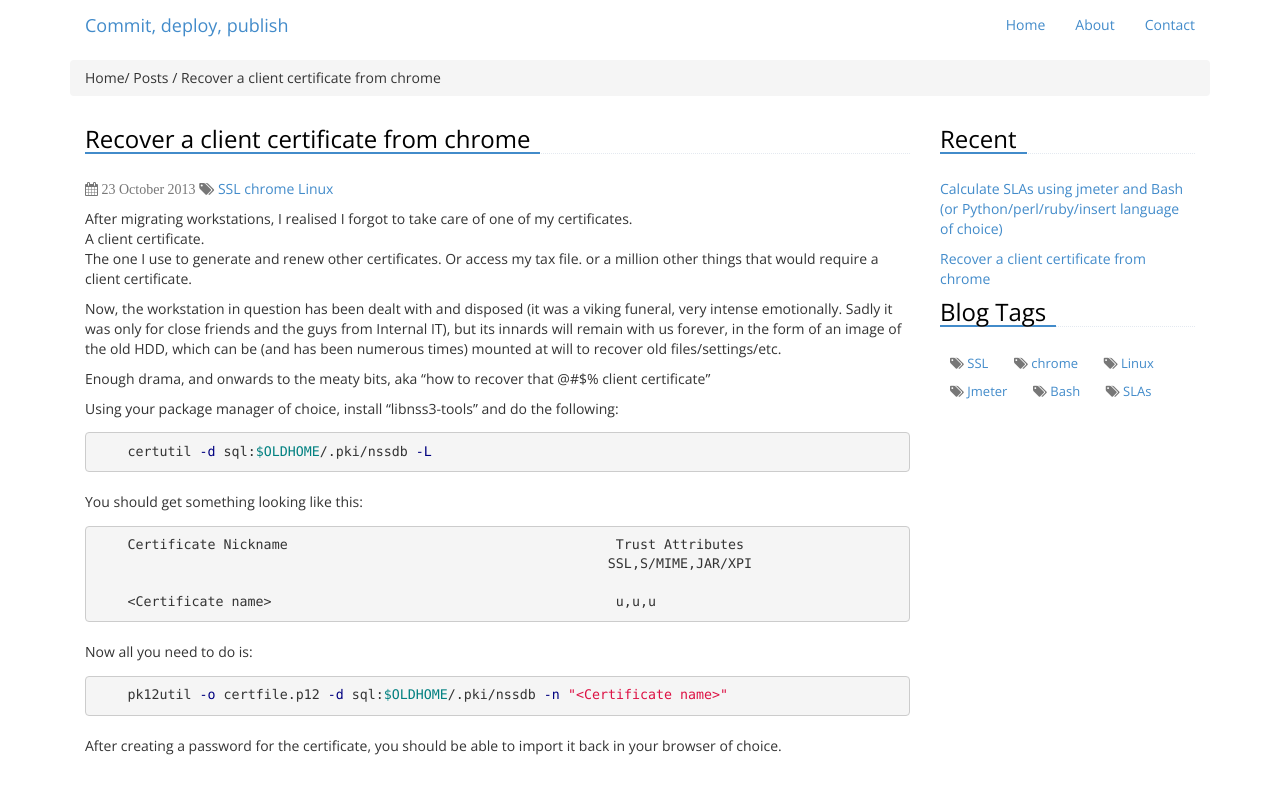
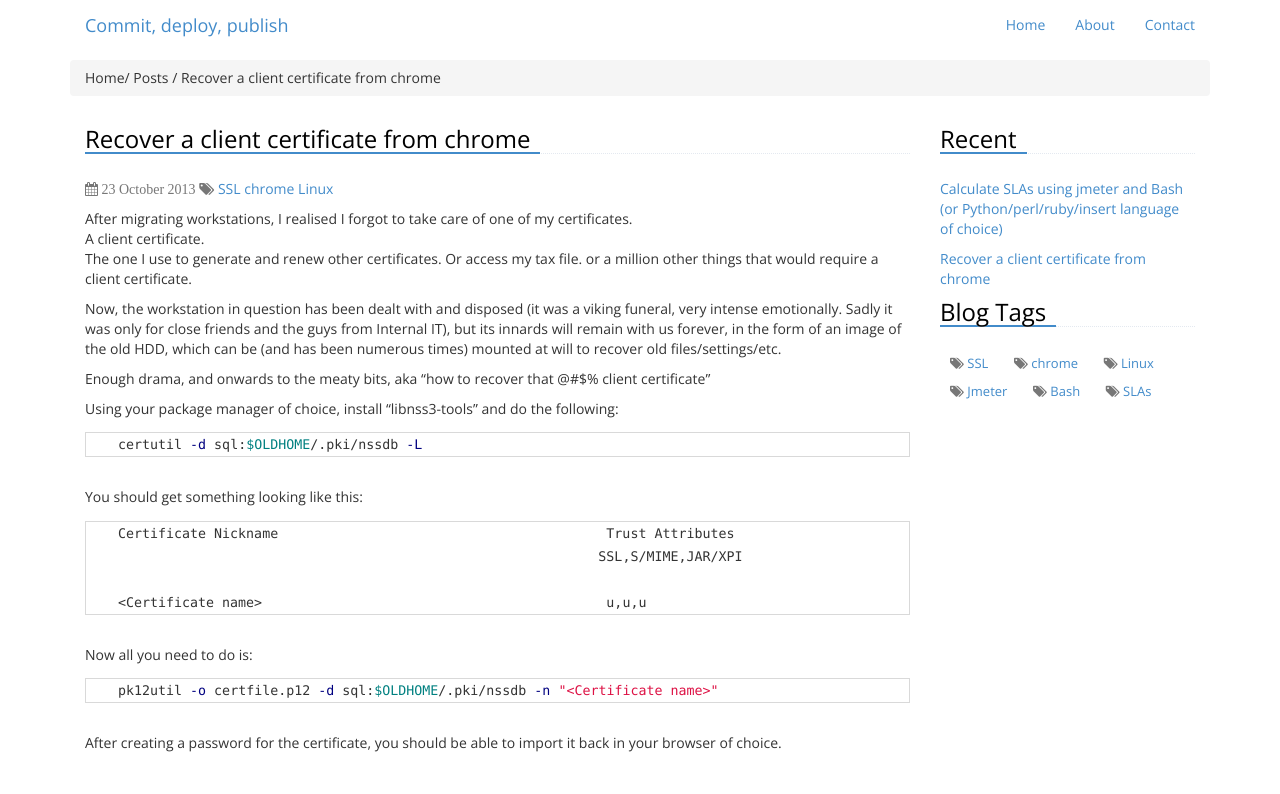
Before and after one commit to frconil/jekyll, a Jekyll site: the page built from _posts/2013-10-23-recovering-client-cert.md, in a window 1280 px wide. Shown: the top 794 px of the page. Built offline with Jekyll 4.4.1, drawn with Linux system fonts in a browser that asks for light colours; nearby versions of some CDN libraries; library files that are not in the unit come from our copies; Markdown is read by kramdown in place of the engine named in the settings.

Commit message:
edited about, cleaned up css

```diff
--- a/css/pygments/default.css
+++ b/css/pygments/default.css
@@ -5,6 +5,54 @@
         font-size:0.95em;
         margin: 1em 0 1.5em 0;
 }
+
+pre {
+    counter-reset: line-numbering;
+    border: solid 1px #d9d9d9;
+    border-radius: 0;
+    background: #fff;
+    padding: 0;
+    line-height: 23px;
+    margin-bottom: 30px;
+    white-space: pre;
+    overflow-x: auto;
+    word-break: inherit;
+    word-wrap: inherit;
+}
+
+pre a::before {
+  content: counter(line-numbering);
+  counter-increment: line-numbering;
+  padding-right: 1em; /* space after numbers */
+  width: 25px;
+  text-align: right;
+  opacity: 0.7;
+  display: inline-block;
+  color: #aaa;
+  background: #eee;
+  margin-right: 16px;
+  padding: 2px 10px;
+  font-size: 13px;
+  -webkit-touch-callout: none;
+  -webkit-user-select: none;
+  -khtml-user-select: none;
+  -moz-user-select: none;
+  -ms-user-select: none;
+  user-select: none;
+}
+
+pre a:first-of-type::before {
+  padding-top: 10px;
+}
+
+pre a:last-of-type::before {
+  padding-bottom: 10px;
+}
+
+pre a:only-of-type::before {
+  padding: 10px;
+}
+
 
 .highlight span
 {
```
Also changed, not shown: about/index.md (+1 -1 lines), css/syntax.css (deleted).
